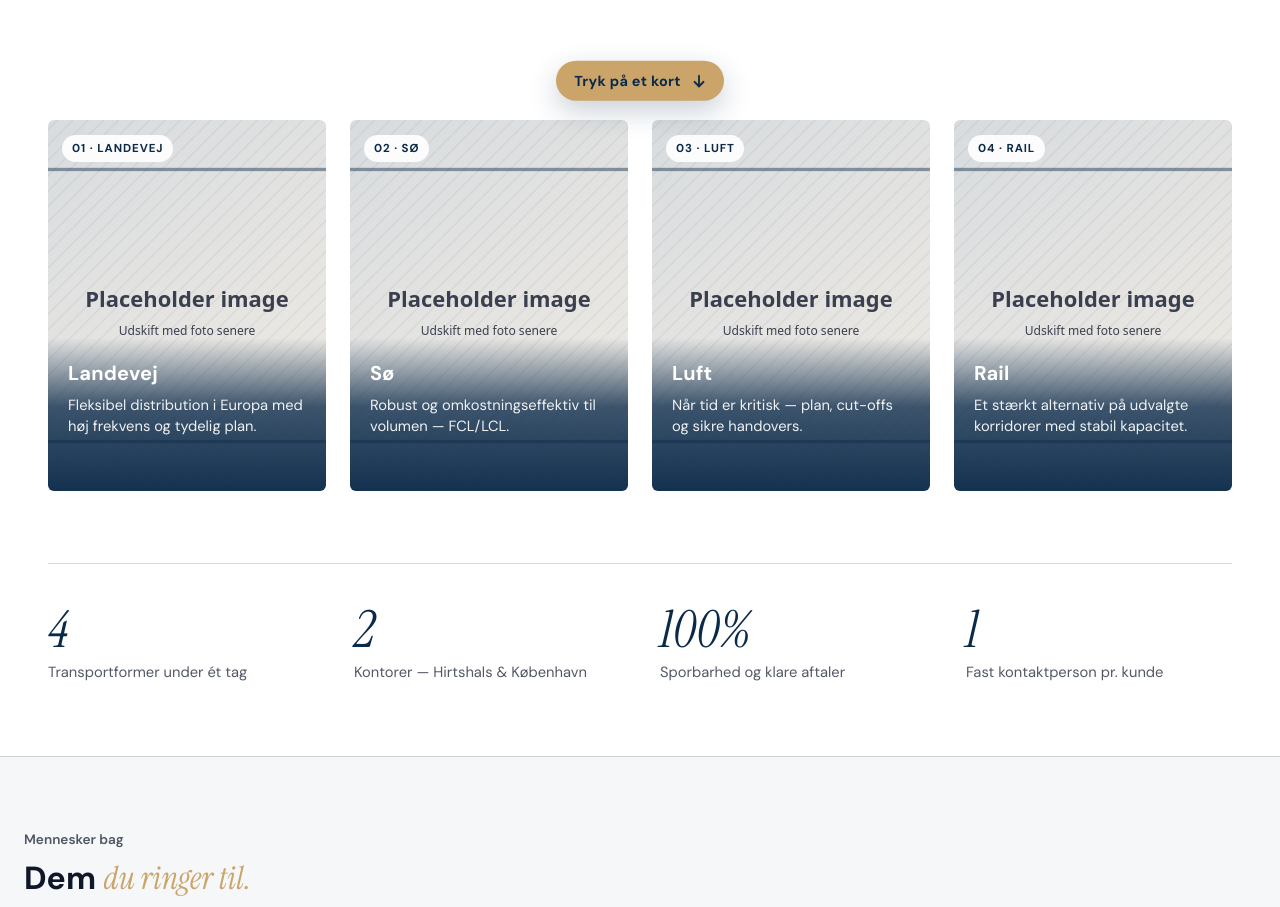
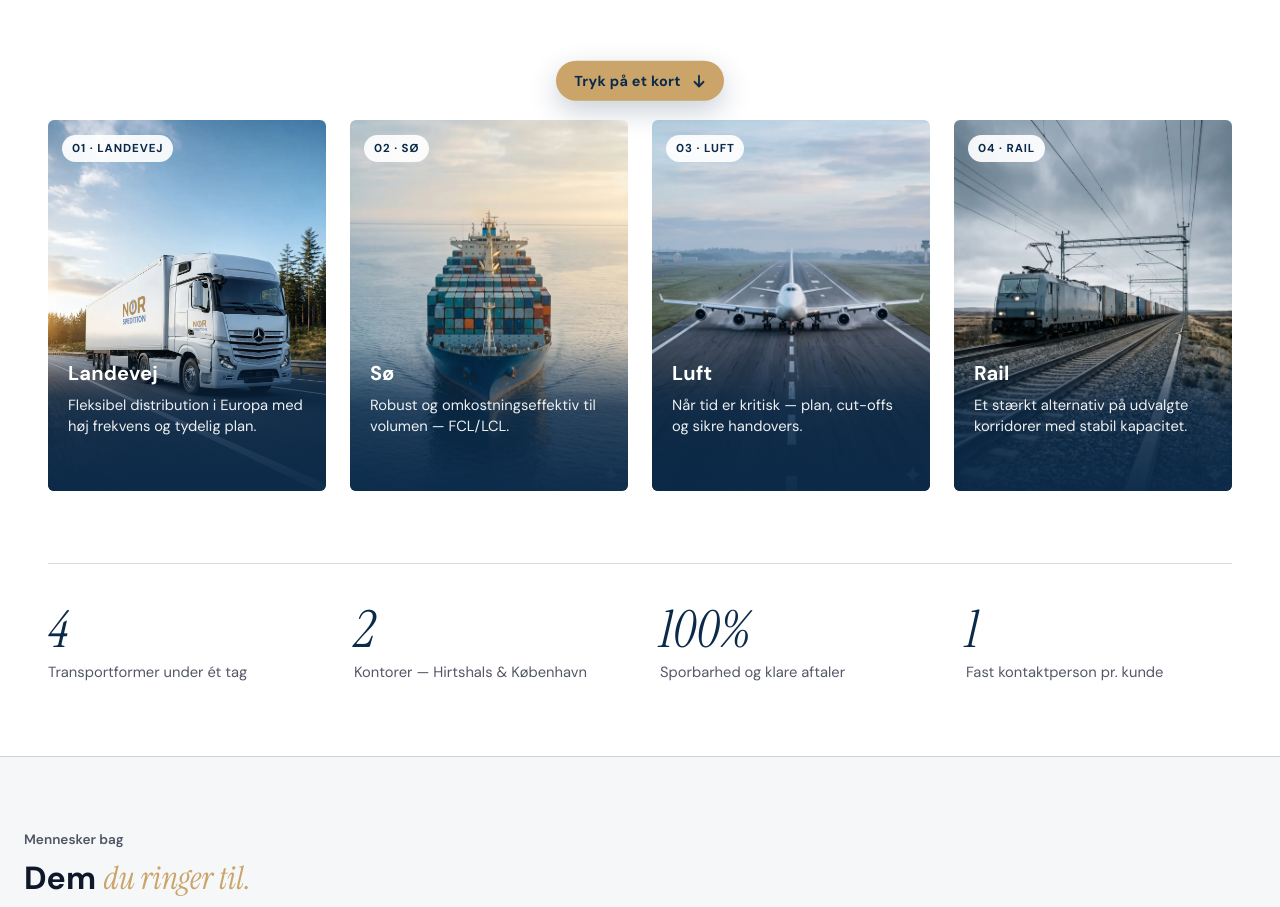
Before and after one commit to vvendelbo/NorSpedition, a plain HTML site: page index.html in a window 1280 px wide. Shown: the part 1136-2043 px from the top of the page. Drawn offline with Linux system fonts and the light colour scheme.

Commit message:
Use committed WebP assets for transport cards

```diff
--- a/index.html
+++ b/index.html
@@ -102,7 +102,7 @@
 
           <div class="transport-grid big" aria-label="Transportformer">
             <button class="transport-card transport-card--visual" type="button" data-transport="road" data-modal-open>
-              <img class="card-media" src="assets/card-placeholder.svg" alt="" width="1200" height="675" loading="lazy" data-img-key="transport-road" />
+              <img class="card-media" src="assets/transport-road.webp" alt="" width="1200" height="1600" loading="lazy" />
               <span class="card-badge">01 · Landevej</span>
               <div class="card-overlay">
                 <h3>Landevej</h3>
@@ -111,7 +111,7 @@
               </div>
             </button>
             <button class="transport-card transport-card--visual" type="button" data-transport="sea" data-modal-open>
-              <img class="card-media" src="assets/card-placeholder.svg" alt="" width="1200" height="675" loading="lazy" data-img-key="transport-sea" />
+              <img class="card-media" src="assets/transport-sea.webp" alt="" width="1200" height="1600" loading="lazy" />
               <span class="card-badge">02 · Sø</span>
               <div class="card-overlay">
                 <h3>Sø</h3>
@@ -120,7 +120,7 @@
               </div>
             </button>
             <button class="transport-card transport-card--visual" type="button" data-transport="air" data-modal-open>
-              <img class="card-media" src="assets/card-placeholder.svg" alt="" width="1200" height="675" loading="lazy" data-img-key="transport-air" />
+              <img class="card-media" src="assets/transport-air.webp" alt="" width="1200" height="1600" loading="lazy" />
               <span class="card-badge">03 · Luft</span>
               <div class="card-overlay">
                 <h3>Luft</h3>
@@ -129,7 +129,7 @@
               </div>
             </button>
             <button class="transport-card transport-card--visual" type="button" data-transport="rail" data-modal-open>
-              <img class="card-media" src="assets/card-placeholder.svg" alt="" width="1200" height="675" loading="lazy" data-img-key="transport-rail" />
+              <img class="card-media" src="assets/transport-rail.webp" alt="" width="1200" height="1600" loading="lazy" />
               <span class="card-badge">04 · Rail</span>
               <div class="card-overlay">
                 <h3>Rail</h3>
```
Also changed, not shown: js/admin.js (+4 -4 lines), assets/transport-air.webp (added), assets/transport-rail.webp (added), assets/transport-road.webp (added), assets/transport-sea.webp (added), 1 other file.
